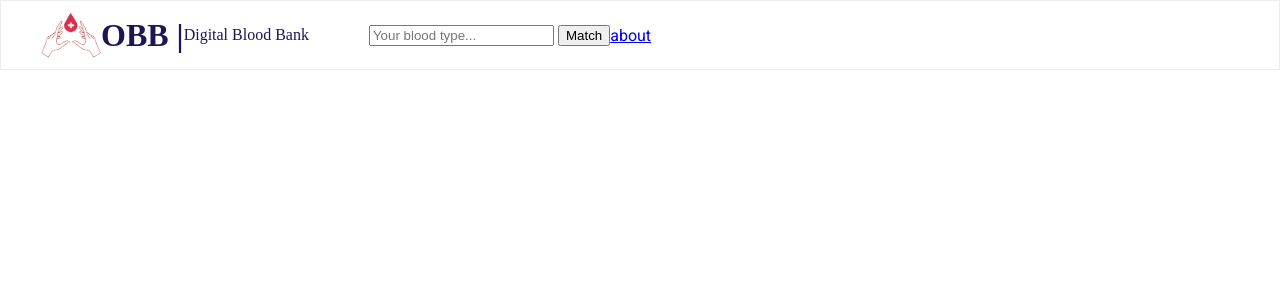
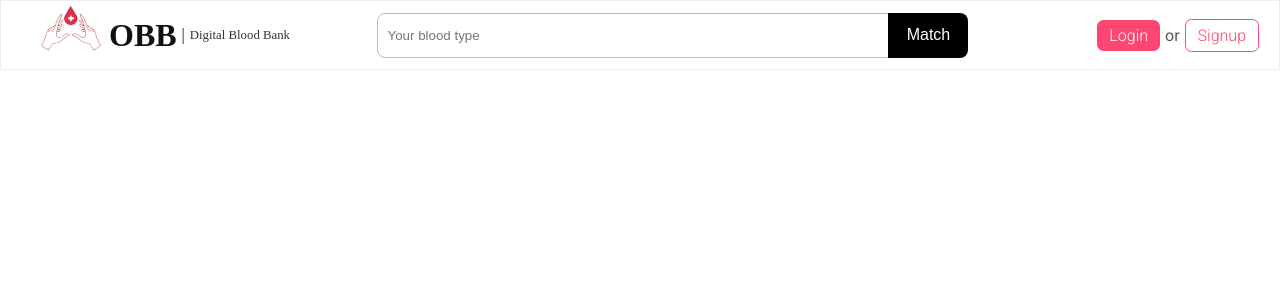
Before and after one commit to Fahadkiyani/digital-blood-bank, a Node server app: page / in a window 1280 px wide. Shown: the top 300 px of the page. Run offline with Node 20, Linux system fonts and the light colour scheme; some libraries are stand-ins or nearby versions.

Commit message:
navbar completed v1

```diff
--- a/public/css/main.css
+++ b/public/css/main.css
@@ -19,11 +19,11 @@ body{
     }
 /* logo */
         .logo-container{
-            /* background-color: indianred; */
             display: flex;
             flex-direction: row;
             padding:0 20px;
             height: inherit;
+            flex-grow: 1;
         }
         .header-image-conatainer{
         display: flex;
@@ -35,22 +35,87 @@ body{
                 max-width: 60px;
                 max-height: 60px;
                 margin-left: 20px;
+
+                margin-bottom: 15px;
             }
-
             .header-website-name{
             display: flex;
             align-items: center;
             font-family: 'Times New Roman', Times, serif;
-          color: #201455;
+            color: #111111;
+            margin-left: 8px;
+
+            }.header-website-name h1{
+                margin-right: 5px;
+            }
+            .header-website-name p{
+                margin-left: 5px;
+                color: #333333;
+                font-size: 0.8rem;
             }
 
 /* form container */
         .header-form{
+            margin-left: 40px;
+            flex-grow: 4;
+            flex-basis: 600px;
+            }
+                #bloodType-input{
+                width: 40vw;
+                height:45px;
+                padding: 0 10px;
+                border-radius: 8px 0 0 8px;
+                border:1px solid #bbbbbb;
+                outline: none;
+                color: #e60000;
+                }#bloodType-input:hover{cursor: pointer;}
 
-            margin-left: 40px;
-            }
-
-        .bloodType{
+                #head-submit-btn{
+                width: 80px;
+                height:45px;
+                padding: 0 10px;
+                border-radius:0 8px 8px 0;
+                border: none;
+                background-color: black;
+                color: white;
+                font-size: 1rem;
+                outline: none;
+                margin-left: -4px;
+                margin-top: 1px;
+                }#head-submit-btn:hover{cursor: pointer;}
+        /* bloodType{
             color: rgb(58, 58, 58);
             font-family: 'Roboto', sans-serif;
+        } */
+
+/* login signup */
+        .login-signup-container{
+            display: flex;
+            flex-direction: row;
+            align-items: center;
+            align-self: end;
+            align-self: center;
+            margin-right: 20px;
         }
+            .login{
+                background-color: #ff4571;
+                padding:6px 12px;
+                border-radius: 6.5px;
+                text-decoration: none;
+                color: white;
+                margin-left: 15px;
+                font-weight: 300;
+            }.login:hover{cursor: pointer;}
+            .login-signup-container p{
+                color: #555555;
+                margin-left: 5px;
+            }
+            .signup{
+                padding:6px 12px;
+                color:#ff4571 ;
+                border:1px solid#ff4571;
+                border-radius: 6.5px;
+                text-decoration: none;
+                margin-left: 5px;
+                font-weight: 300;
+            }.signup:hover{cursor: pointer;}
--- a/views/partials/header.ejs
+++ b/views/partials/header.ejs
@@ -3,12 +3,12 @@
     <div class="head-navbar">
         <div class="logo-container">
             <div class="header-image-conatainer"><img class="dbb-logo" src="/static/images/dbb logo v0.2.png"   alt="Digital blood bank logo"></div>
-                <div class="header-website-name"><h1>OBB | </h1><p> Digital Blood Bank</p></div>
+                <div class="header-website-name"><h1>OBB </h1>|<p> Digital Blood Bank</p></div>
         </div>
         <div class="header-form">
             <form action="/datalist" method="POST">
                 <!-- <label for="bloodType" class="bloodType">Blood type:</label> -->
-                <input list="blood" name="bloodType" id="bloodType" placeholder="Your blood type...">
+                <input list="blood" name="bloodType" id="bloodType-input" placeholder="Your blood type">
                 <datalist id="blood">
                     <option value="A+">
                     <option value="A-">
@@ -19,8 +19,14 @@
                     <option value="AB+">
                     <option value="AB-">
                 </datalist>
-                <input type="submit" value="Match">
+                <input type="submit" value="Match" id="head-submit-btn">
           </form>
         </div>
-        <a class="about" href="/about">about</a>
+
+        <!-- login signup -->
+    <div class="login-signup-container">
+            <a class="login" href="/Login">Login</a>
+            <p>or</p>
+            <a class="signup" href="/signup">Signup</a>
     </div>
+</div>
```
Lines whose indentation alone changed are shown as unchanged.
